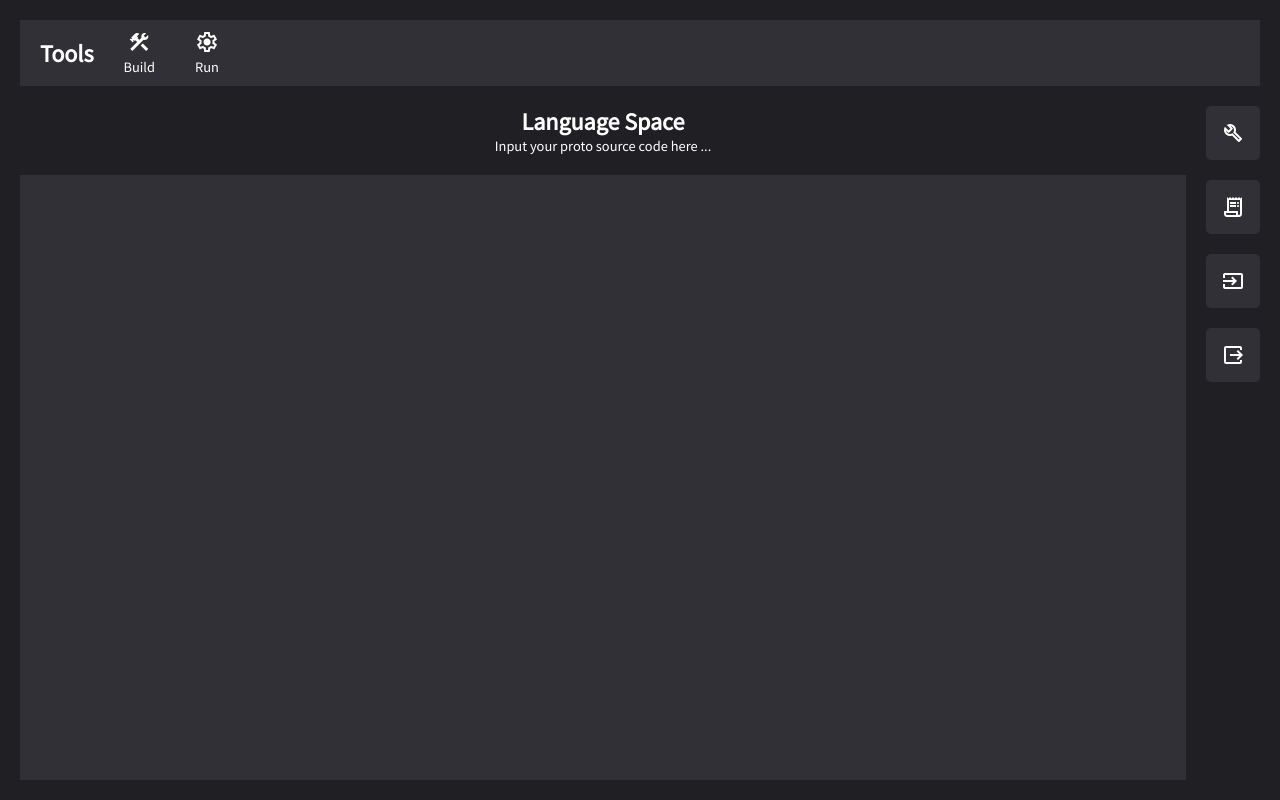
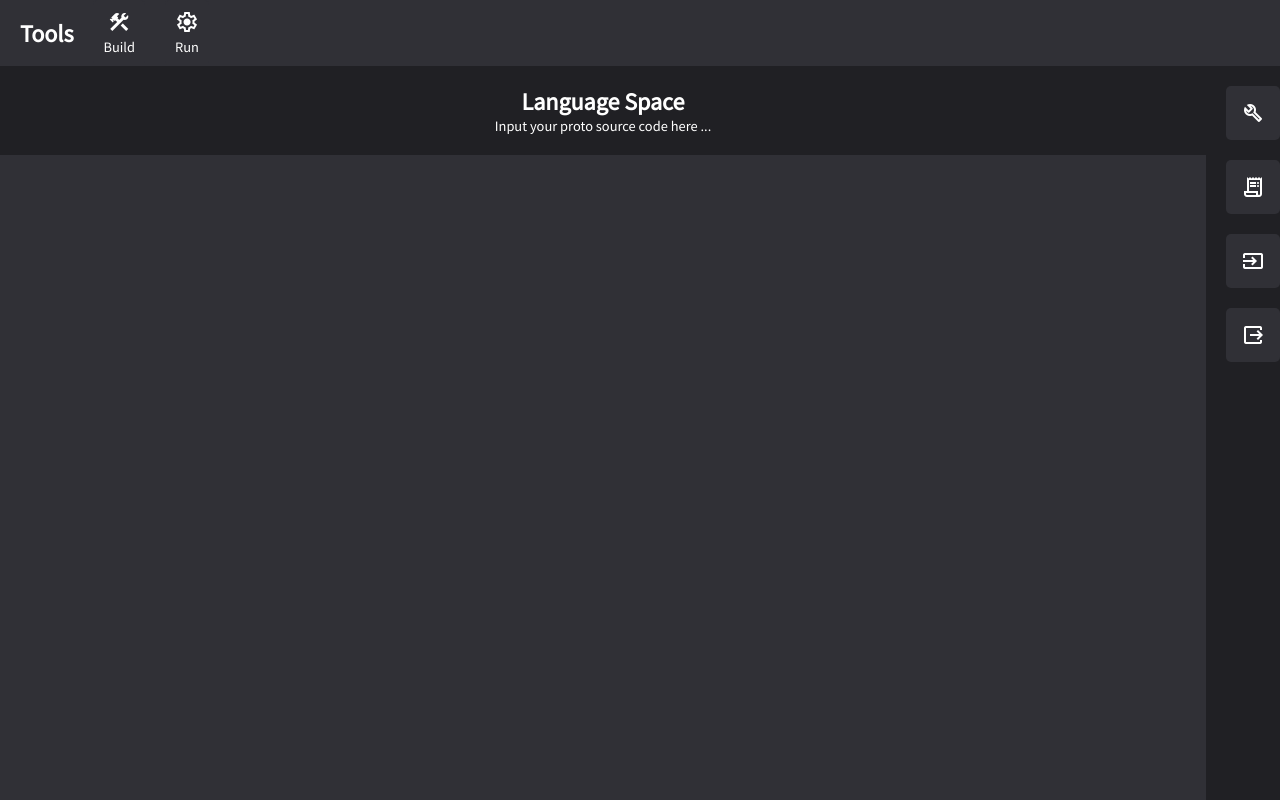
Before and after one commit to musicmrman99/proto-lang, a React app in the folder site/: page / in a window 1280 px wide. Built offline with nearby package versions, Linux system fonts and the light colour scheme; what antlr4 would draw is missing.

Commit message:
Remove padding around app
The padding made the execution space tabs harder to show and stay
shown when showLabels and showContent were both "hover".

It also makes it look a little more professional.

```diff
--- a/site/src/components/App.css
+++ b/site/src/components/App.css
@@ -34,7 +34,6 @@ html, body, #app {
 #app {
     width: 100vw;
     height: 100vh;
-    padding: var(--layout-space);
 
     display: flex;
     flex-direction: column;
```
